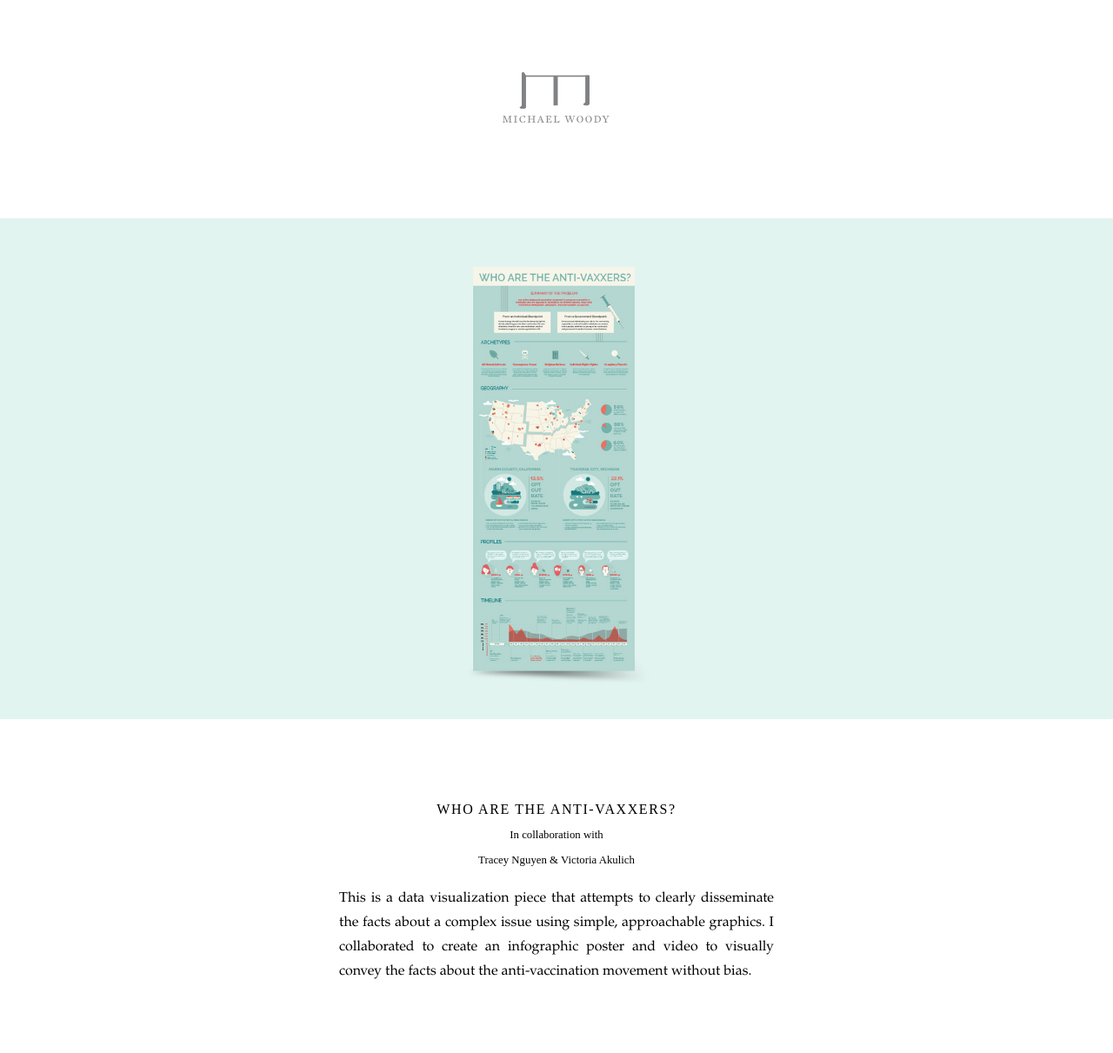
After one commit to mellomikie/Website, a PHP site: page /antivaxx.php in a window 1280 px wide. The commit adds this page. Shown: the whole page at 87% size. Run offline with PHP 8.4, Linux system fonts and the light colour scheme; some libraries are stand-ins or nearby versions.

Commit message:
Added stub for antivaxx project

```diff
--- /dev/null
+++ b/antivaxx.css
@@ -0,0 +1,19 @@
+/* This is the style sheet for the antivaxx project page of Michael's website. */
+
+h1 {
+  margin-top: 80px;
+}
+
+h1 > span {
+  font-size: 0.8em;
+  letter-spacing: normal;
+  text-transform: none;
+}
+
+h2 {
+  margin-top: 20px;
+}
+
+p {
+  margin-bottom: 80px;
+}
--- /dev/null
+++ b/antivaxx.php
@@ -0,0 +1,30 @@
+<?php
+# This is the PHP file for the antivaxx project page of Michael's website.
+
+include("common.php");
+
+$styles = array("antivaxx.css");
+
+head($styles);
+?>
+
+<img src="images/antivaxx/AVintroimagedesktop.jpg" alt="Anti-Vaxx" />
+
+<h1>
+  Who are the Anti-Vaxxers?
+  <br />
+  <span>
+    In collaboration with
+    <br />
+    Tracey Nguyen &amp; Victoria Akulich
+  </span>
+</h1>
+
+<p>
+  This is a data visualization piece that attempts to clearly disseminate the
+  facts about a complex issue using simple, approachable graphics. I
+  collaborated to create an infographic poster and video to visually convey
+  the facts about the anti-vaccination movement without bias.
+</p>
+
+<?php foot(); ?>
--- a/common.php
+++ b/common.php
@@ -25,7 +25,7 @@ function head($styles = NULL, $scripts = NULL) {
     </head>
     <body>
       <header>
-        <a href="mellomikie.com">
+        <a href="mellomikie.com" target="_blank">
           <img src="images/home/logoforweb.svg" alt="Michael's logo" />
         </a>
       </header>
@@ -37,7 +37,7 @@ function head($styles = NULL, $scripts = NULL) {
 function foot() {
   ?>
 
-      <footer><!-- TODO add footer here --></footer>
+      <footer></footer>
     </body>
   </html>
 
--- a/style.css
+++ b/style.css
@@ -1,111 +1,74 @@
 /* This is the style sheet for Michael's website. */
+
+/* TODO add CSS variables */
+
+/* Global style rules */
 
 body {
   font-family: "adobe-garamond-pro", "Garamond", serif;
   font-size: 12pt;
+  text-align: center;
   line-height: 28px;
   margin: 0em;
   padding: 0em;
   background-color: white;
 }
 
+h1, h2 {
+  font-family: "europa", serif;
+  font-weight: 300;
+  text-align: center;
+  text-transform: uppercase;
+}
+
+h1 {
+  font-size: 1em;
+  letter-spacing: .1em;
+}
+
+h2 {
+  font-size: .8em;
+  letter-spacing: .05em;
+}
+
+p {
+  font-family: "adobe-garamond-pro", "Garamond", serif;
+  text-align: justify; /* text-align: left; */
+  width: 500px;
+  margin-left: auto;
+  margin-right: auto;
+}
+
+img {
+  width: 100%;
+}
+
 a {
   text-decoration: none;
 }
 
-.flash span {
+.flash {
+  text-align: center;
+}
+
+.flash > span {
   background-color: #ffffcc;
   border-width: 2px;
   border-style: dotted;
   border-color: #ccccaa;
 }
 
-/* Style rules for header of page */
-
 header {
   text-align: center;
-  padding-top: 85px;
-  padding-bottom: 85px;
+  padding-top: 80px;
+  padding-bottom: 80px;
 }
 
 header img {
   width: 130px;
 }
 
-/* Style rules for section about Michael */
-
-#about {
-  background-color: #e4e4e4;
-  padding-top: 100px;
-  padding-bottom: 80px;
-}
-
-#about h1 {
-  font-family: "europa", serif;
-  font-size: 1em;
-  font-weight: 300;
-  letter-spacing: .13em;
-  color: #808080;
-  text-align: center;
-  text-transform: uppercase;
-}
-
-#about p {
-  color: #959595;
-  /* text-align: justify; */
-  margin-left: auto;
-  margin-right: auto;
-  width: 470px;
-}
-
-#email {
-  text-align: center;
-  margin-top: 50px;
-}
-
-#email a {
-  font-family: "europa", serif;
-  font-size: .9em;
-  color: #808080;
-}
-
-#social {
-  list-style-type: none;
-  padding-left: 0px;
-  display: flex;
-  justify-content: space-between;
-  width: 120px;
-  margin-left: auto;
-  margin-right: auto;
-  margin-top: 15px;
-}
-
-#social img {
-  width: 25px;
-  height: 25px;
-}
-
-#resume {
-  text-align: center;
-  background-color: white;
-  width: 100px;
-  margin-left: auto;
-  margin-right: auto;
-  margin-top: 15px;
-  margin-bottom: 15px;
-  padding: 10px;
-}
-
-#resume a {
-  font-family: "europa", serif;
-  font-size: .8em;
-  font-weight: 300;
-  letter-spacing: .05em;
-  color: #808080;
-  text-transform: uppercase;
-}
-
-/* Style rules for portfolio */
-
-/* TODO add style for portfolio id or remove id */
-/* TODO add style for portfolio-item class or remove class */
+/* TODO add style rules for footer of page or remove footer */
+/* TODO add style rules for portfolio */
+/* TODO add style rules for portfolio id or remove id */
+/* TODO add style rules for portfolio-item class or remove class */
```
Also changed, not shown: index.css (added, +61 -0 lines), index.php (+14 -13 lines), posters.css (+13 -31 lines), posters.php (+26 -39 lines).
